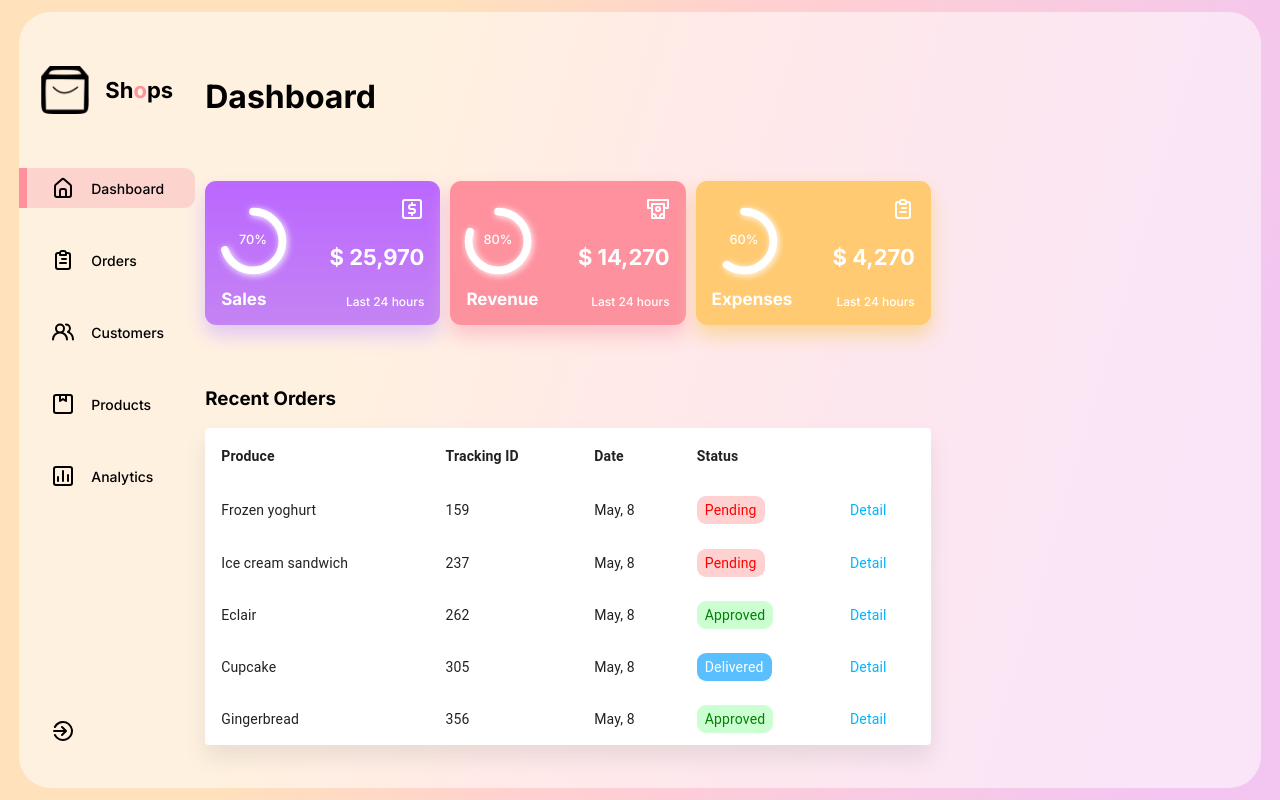
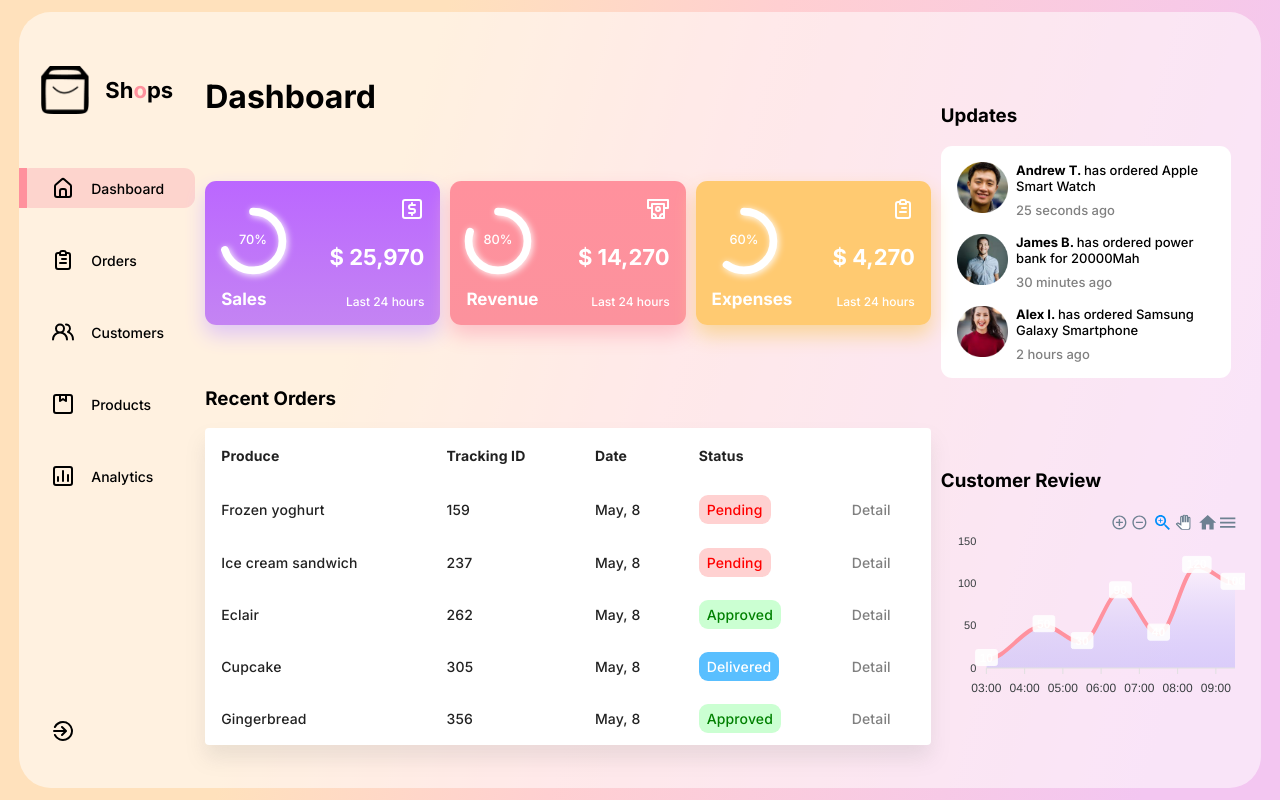
Before and after one commit to detonatorx/react_dashboard, a React (Create React App) app: page / in a window 1280 px wide. Built offline with nearby package versions, Linux system fonts and the light colour scheme.

Commit message:
blocks for updates & customer review

```diff
--- a/src/App.js
+++ b/src/App.js
@@ -1,5 +1,6 @@
 import './App.css'
 import MainDash from './components/MainDash/MainDash';
+import RightSide from './components/RightSide/RightSide';
 import Sidebar from './components/Sidebar/Sidebar';
 
 function App() {
@@ -8,6 +9,7 @@
       <div className="AppGlass">
         <Sidebar />
         <MainDash />
+        <RightSide />
       </div>
     </div>
   );
--- a/src/components/Card/Card.css
+++ b/src/components/Card/Card.css
@@ -65,10 +65,11 @@
 /* Expandable Card */
 .ExpandedCard {
   position: absolute;
-  width: 60%;
+  width: 80%;
   height: 70vh;
   z-index: 9;
-  left: 9rem;
+  /* left: 9rem; */
+  left: 8%;
   border-radius: 1rem;
   display: flex;
   flex-direction: column;
--- a/src/components/Cards/Cards.css
+++ b/src/components/Cards/Cards.css
@@ -1,9 +1,10 @@
 .Cards {
   display: flex;
   gap: 10px;
+  /* for Extended card positioning */
+  position: relative;
 }
 
 .parentContainer {
   width: 100%;
-
 }
--- /dev/null
+++ b/src/components/CustomerReview/CustomerReview.jsx
@@ -0,0 +1,63 @@
+import React from 'react';
+import './CustomerReview.css';
+import Chart from 'react-apexcharts';
+
+const CustomerReview = () => {
+  const timeElapsed = Date.now();
+  let today = new Date(timeElapsed);
+  today = today.toISOString().split('T')[0];
+
+  const data = {
+    series: [
+      {
+        name: 'Review',
+        data: [10, 50, 30, 90, 40, 120, 100],
+      },
+    ],
+    options: {
+      chart: {
+        type: 'area',
+        height: 'auto',
+      },
+      fill: {
+        colors: ['#fff'],
+        type: 'gradient',
+      },
+      dataLabels: {
+        enable: false,
+      },
+      stroke: {
+        curve: 'smooth',
+        colors: ['#ff929f'],
+      },
+      tooltip: {
+        x: {
+          format: 'dd/MM/yyyy HH:mm',
+        },
+      },
+      grid: {
+        show: false,
+      },
+      xaxis: {
+        type: 'datetime',
+        categories: [
+          `${today}T03:00:00:000Z`,
+          `${today}T04:30:00:000Z`,
+          `${today}T05:30:00:000Z`,
+          `${today}T06:30:00:000Z`,
+          `${today}T07:30:00:000Z`,
+          `${today}T08:30:00:000Z`,
+          `${today}T09:30:00:000Z`,
+        ],
+      },
+    },
+  };
+
+  return (
+    <div className="CustomerReview">
+      <Chart series={data.series} options={data.options} type="area" />
+    </div>
+  );
+};
+
+export default CustomerReview;
--- /dev/null
+++ b/src/components/RightSide/RightSide.css
@@ -0,0 +1,6 @@
+.RightSide {
+  display: flex;
+  flex-direction: column;
+  width: 95%;
+  justify-content: space-evenly;
+}
--- /dev/null
+++ b/src/components/RightSide/RightSide.jsx
@@ -0,0 +1,20 @@
+import React from 'react';
+import CustomerReview from '../CustomerReview/CustomerReview';
+import Updates from '../Updates/Updates';
+import './RightSide.css';
+
+const RightSide = () => {
+  return (
+    <div className="RightSide">
+      <div>
+        <h3>Updates</h3>
+        <Updates />
+      </div>
+      <div>
+        <h3>Customer Review</h3>
+        <CustomerReview />
+      </div>
+    </div>
+  );
+};
+export default RightSide;
--- a/src/components/Table/Table.css
+++ b/src/components/Table/Table.css
@@ -1,5 +1,6 @@
 .MuiTableRow-root>* {
   padding: 10px;
+  font-family: 'Inter', sans-serif !important;
 }
 
 .MuiTableRow-root.MuiTableRow-head>* {
@@ -15,7 +16,7 @@
 }
 
 .details {
-  color: #00b5ff !important;
+  color: gray !important;
 }
 
 .status {
--- a/src/components/Table/Table.jsx
+++ b/src/components/Table/Table.jsx
@@ -7,7 +7,7 @@
 import TableRow from '@mui/material/TableRow';
 import Paper from '@mui/material/Paper';
 import { makeStyle } from '../../helpers/makeStyle';
-import './Table.css'
+import './Table.css';
 
 function createData(name, trackingId, date, status) {
   return { name, trackingId, date, status };
@@ -75,7 +75,9 @@
                     {row.status}
                   </span>
                 </TableCell>
-                <TableCell align="left" className='details'>Detail</TableCell>
+                <TableCell align="left" className="details">
+                  Detail
+                </TableCell>
               </TableRow>
             ))}
           </TableBody>
--- /dev/null
+++ b/src/components/Updates/Updates.css
@@ -0,0 +1,24 @@
+.Updates {
+  width: 85%;
+  background: white;
+  border-radius: 0.7rem;
+  padding: 1rem;
+  gap: 1rem;
+  display: flex;
+  flex-direction: column;
+  font-size: 13px;
+}
+
+.update {
+  display: flex;
+  gap: 0.5rem;
+}
+
+.update > img {
+  width: 3.2rem;
+  height: 3.2rem;
+}
+
+.noti>div>span:nth-of-type(1) {
+  font-weight: bold;
+}
--- /dev/null
+++ b/src/components/Updates/Updates.jsx
@@ -0,0 +1,28 @@
+import React from 'react';
+import { UpdatesData } from '../../mockupdata/Data';
+import './Updates.css';
+
+const Updates = () => {
+  return (
+    <div className="Updates">
+      {UpdatesData.map(update => {
+        const { img, name, noti, time } = update;
+
+        return (
+          <div className="update">
+            <img src={img} alt="" />
+            <div className="noti">
+              <div style={{ marginBottom: '0.5rem' }}>
+                <span>{name} </span>
+                <span>{noti}</span>
+              </div>
+              <span style={{color: 'gray'}}>{time}</span>
+            </div>
+          </div>
+        );
+      })}
+    </div>
+  );
+};
+
+export default Updates;
--- a/src/mockupdata/Data.js
+++ b/src/mockupdata/Data.js
@@ -7,6 +7,9 @@
   UilMoneyWithdrawal,
   UilUsdSquare
 } from '@iconscout/react-unicons'
+import img1 from '../imgs/img1.png'
+import img2 from '../imgs/img2.png'
+import img3 from '../imgs/img3.png'
 
 export const SidebarData = [
   {
@@ -81,3 +84,24 @@
     ]
   },
 ]
+
+export const UpdatesData = [
+  {
+    img: img1,
+    name: 'Andrew T.',
+    noti: 'has ordered Apple Smart Watch',
+    time: '25 seconds ago'
+  },
+  {
+    img: img2,
+    name: 'James B.',
+    noti: 'has ordered power bank for 20000Mah',
+    time: '30 minutes ago'
+  },
+  {
+    img: img3,
+    name: 'Alex I.',
+    noti: 'has ordered Samsung Galaxy Smartphone',
+    time: '2 hours ago'
+  },
+]
```
Also changed, not shown: src/components/CustomerReview/CustomerReview.css (added).
